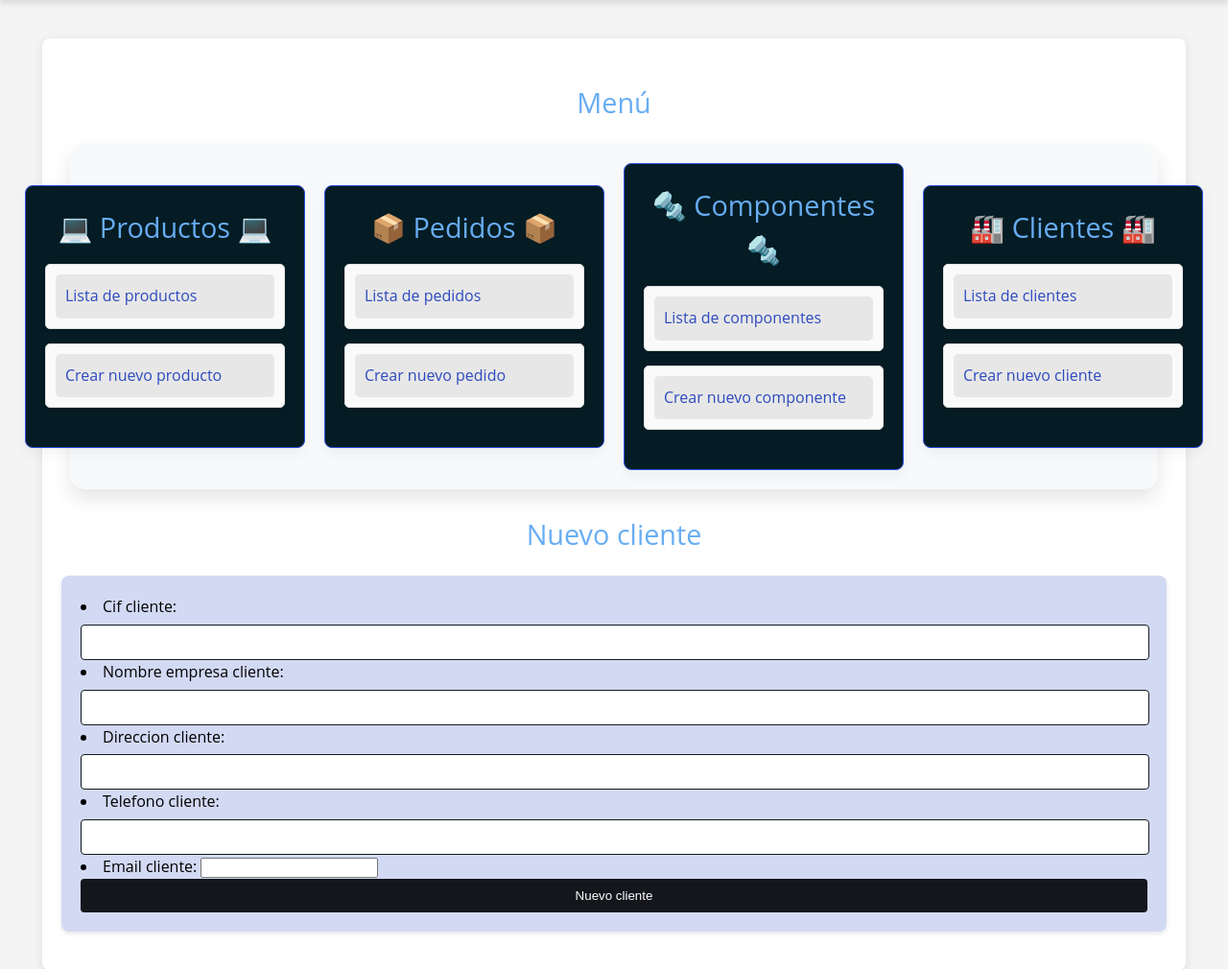
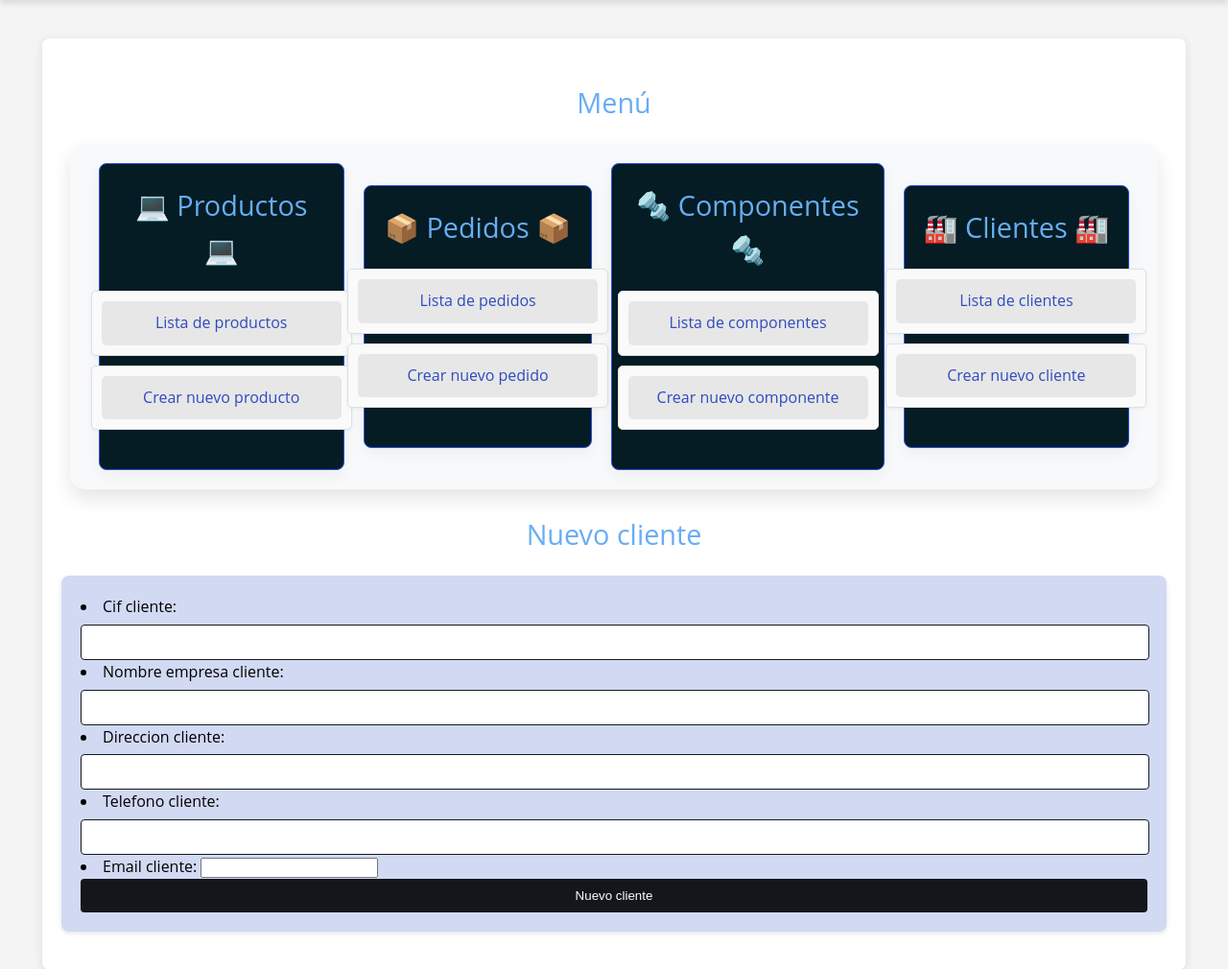
Before and after one commit to andreacastrodlc/ProyectoWebColaborativo, a Django app: page /appDjango/clientes/create in a window 1280 px wide. Shown: the part 159-1169 px from the top of the page at 96% size. Run offline with Django 4.2, Linux system fonts and the light colour scheme.

Commit message:
ajuste imagen

```diff
--- a/ProyectoWeb/static/css/estilos.css
+++ b/ProyectoWeb/static/css/estilos.css
@@ -1,4 +1,4 @@
- body {
+body {
     font-family: 'Open Sans', Arial, sans-serif;
     background-color: #f4f4f4;
     color: black;
@@ -86,9 +86,9 @@ h2 {
 ul {
     list-style: none;
     padding: 0;
-    display: grid;
-    grid-template-columns: repeat(auto-fill, minmax(250px, 2fr));
-    gap: 10px;
+    display: flex;
+    flex-wrap: wrap;
+    justify-content: center;
 }
 
 ul li {
@@ -97,13 +97,16 @@ ul li {
     border-radius: 5px;
     padding: 10px;
     box-shadow: 0 1px 4px rgba(0, 0, 0, 0.06);
+    margin: 5px;
+    text-align: center;
+    flex: 1 0 250px; /* Tamaño mínimo y máximo de cada ítem */
 }
 
 ul li a {
     color: #1a73e8;
     text-decoration: none;
-    display: block;
 }
+
 
 .cajas-menu {
     display: flex;
```
Also changed, not shown: ProyectoWeb/db.sqlite3.
